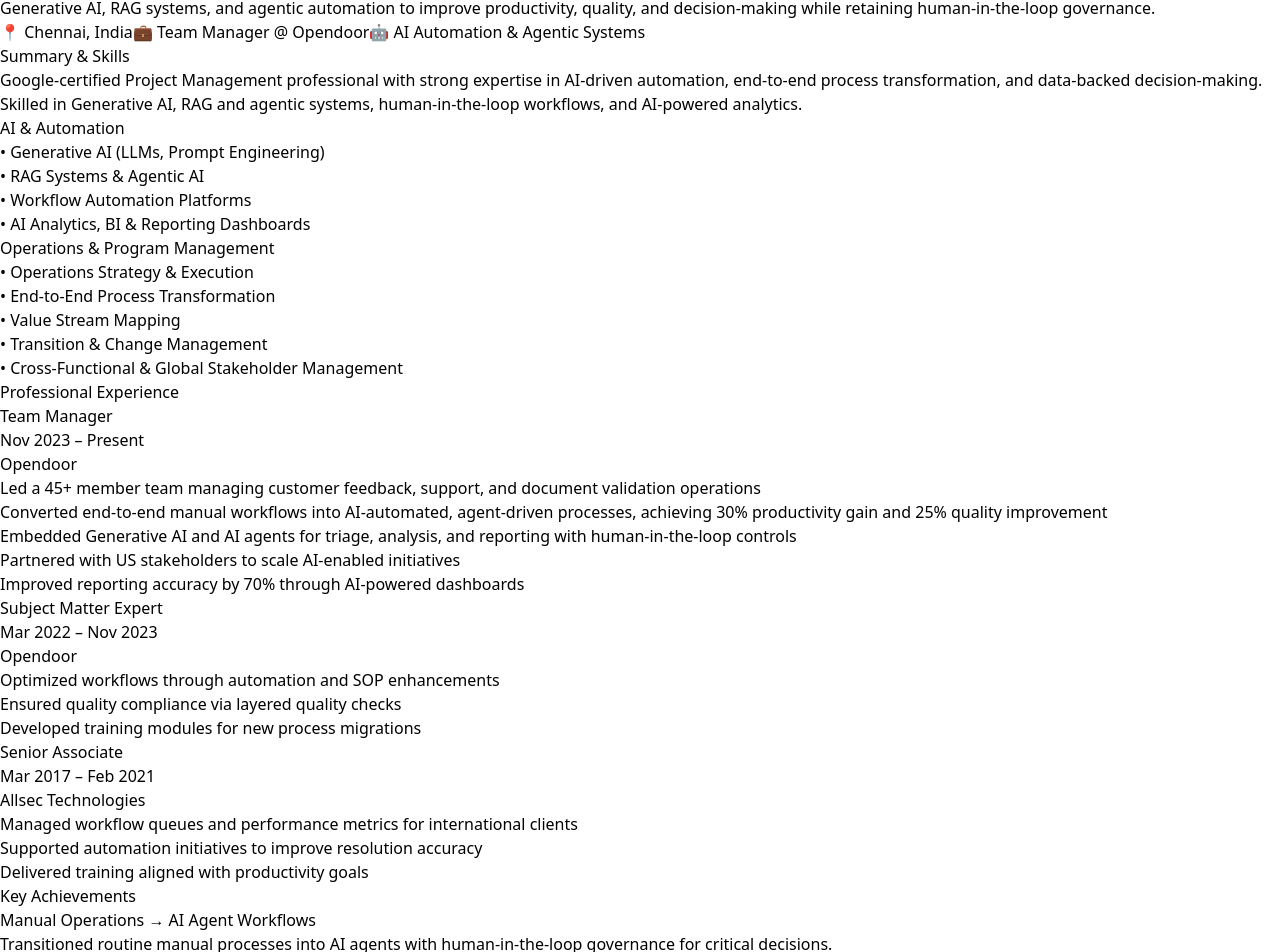
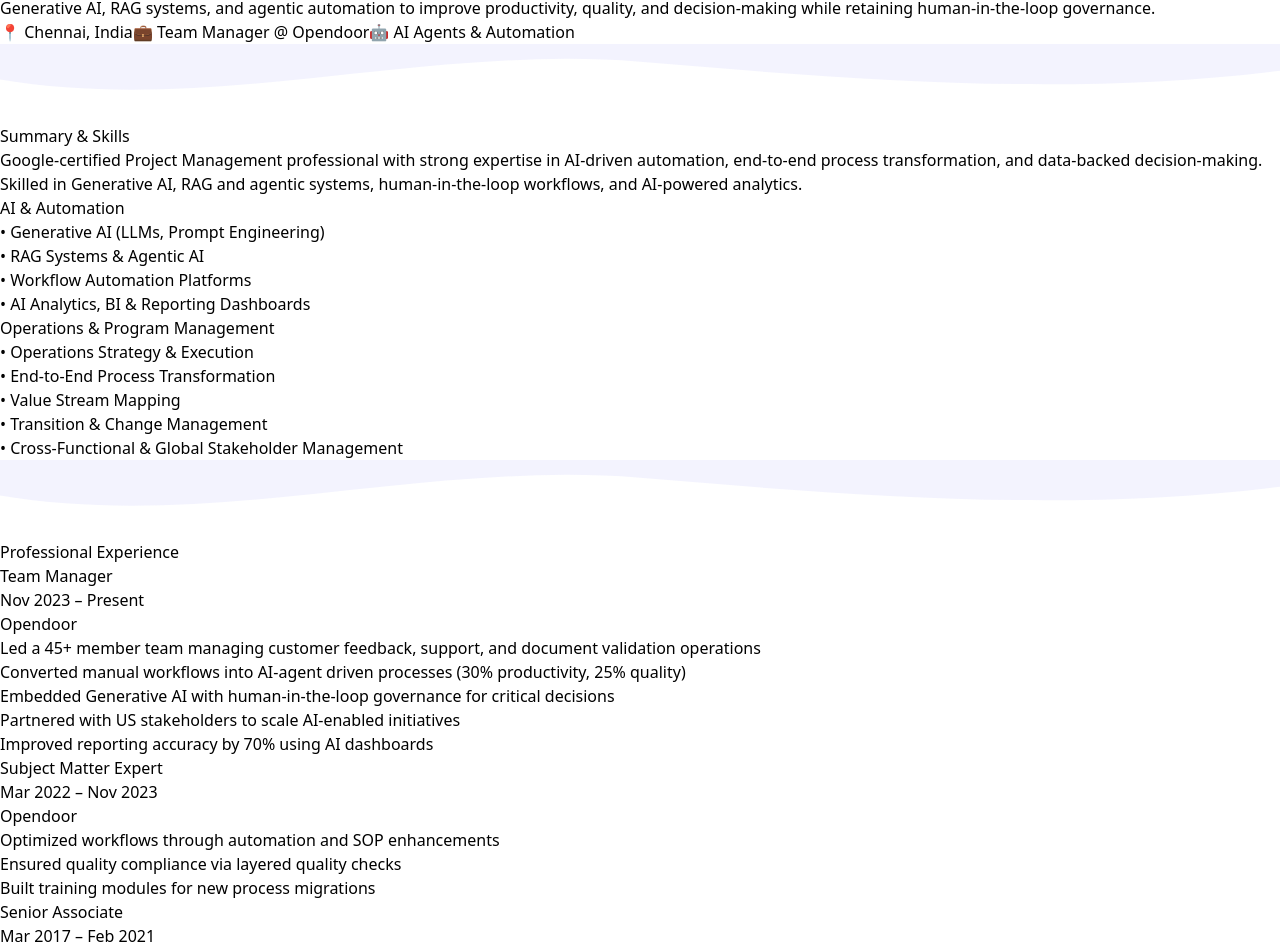
Before and after one commit to absreenath212436/Portfolio, a React (Vite) app: page / in a window 1280 px wide. Shown: the part 898-1850 px from the top of the page. Built offline with nearby package versions, Linux system fonts and the light colour scheme.

Commit message:
Update PortfolioWithAvatar.jsx

```diff
--- a/PortfolioWithAvatar.jsx
+++ b/PortfolioWithAvatar.jsx
@@ -1,10 +1,7 @@
 import React, { useState, useEffect, useRef } from "react";
 import { motion, useAnimation } from "framer-motion";
 
-export default function PortfolioWithAvatar() {
-  const [avatarSection, setAvatarSection] = useState("home");
-  const trackRef = useRef(null);
-  const controls = useAnimation();
+/* ---------------- CONFIG ---------------- */
 
 const sectionPositions = {
   home: 8,
@@ -14,47 +11,50 @@
   contact: 92,
 };
 
+/* ---------------- MAIN ---------------- */
+
+export default function PortfolioWithAvatar() {
+  const [avatarSection, setAvatarSection] = useState("home");
+  const trackRef = useRef(null);
+  const controls = useAnimation();
+
   useEffect(() => {
-    const target = sectionPositions[avatarSection] ?? 8;
     controls.start({
-      left: `${target}%`,
+      left: `${sectionPositions[avatarSection]}%`,
       transition: { type: "spring", stiffness: 70, damping: 22 },
     });
   }, [avatarSection, controls]);
 
-  function handleSectionClick(section) {
-    setAvatarSection(section);
-    const element = document.getElementById(section);
-    if (element) {
+  const scrollToSection = (id) => {
+    setAvatarSection(id);
+    const el = document.getElementById(id);
+    if (!el) return;
     const yOffset = -420;
-      const y =
-        element.getBoundingClientRect().top + window.pageYOffset + yOffset;
+    const y = el.getBoundingClientRect().top + window.pageYOffset + yOffset;
     window.scrollTo({ top: y, behavior: "smooth" });
-    }
-  }
+  };
 
-  const handleDragEnd = (event, info) => {
+  const onDragEnd = (_, info) => {
     if (!trackRef.current) return;
-    const trackWidth = trackRef.current.offsetWidth;
     const rect = trackRef.current.getBoundingClientRect();
-    const x = info.point.x - rect.left;
-    const dropPercent = (x / trackWidth) * 100;
+    const percent = ((info.point.x - rect.left) / rect.width) * 100;
 
     let closest = "home";
-    let minDiff = 999;
+    let min = Infinity;
     Object.keys(sectionPositions).forEach((k) => {
-      const diff = Math.abs(dropPercent - sectionPositions[k]);
-      if (diff < minDiff) {
-        minDiff = diff;
+      const diff = Math.abs(percent - sectionPositions[k]);
+      if (diff < min) {
+        min = diff;
         closest = k;
       }
     });
-    handleSectionClick(closest);
+    scrollToSection(closest);
   };
 
   return (
-    <div className="min-h-screen bg-gradient-to-br from-slate-50 via-white to-indigo-50 text-slate-900 font-sans">
-      {/* HEADER */}
+    <div className="min-h-screen font-sans bg-gradient-to-br from-slate-50 via-white to-indigo-50 text-slate-900 overflow-x-hidden">
+
+      {/* ---------- HEADER ---------- */}
       <header className="sticky top-0 z-50 bg-white/80 backdrop-blur border-b border-slate-200">
         <div className="max-w-7xl mx-auto px-6 py-3 flex justify-between items-center">
           <div className="flex items-center gap-3">
@@ -62,7 +62,7 @@
               SA
             </div>
             <div>
-              <div className="font-bold text-slate-800">Sreenath A B</div>
+              <div className="font-heading font-bold">Sreenath A B</div>
               <div className="text-[11px] uppercase tracking-wider text-slate-500">
                 AI-Driven Operations & Project Management
               </div>
@@ -73,7 +73,7 @@
             {Object.keys(sectionPositions).map((s) => (
               <button
                 key={s}
-                onClick={() => handleSectionClick(s)}
+                onClick={() => scrollToSection(s)}
                 className={`px-3 py-1.5 text-xs md:text-sm rounded-md transition ${
                   avatarSection === s
                     ? "bg-white text-indigo-600 shadow font-semibold"
@@ -87,7 +87,7 @@
         </div>
       </header>
 
-      {/* AVATAR TRACK */}
+      {/* ---------- AVATAR TRACK ---------- */}
       <div className="sticky top-[64px] z-40 bg-white/70 backdrop-blur border-b border-slate-200">
         <div className="max-w-7xl mx-auto px-6 py-6">
           <div
@@ -98,7 +98,7 @@
               {Object.keys(sectionPositions).map((sec) => (
                 <div
                   key={sec}
-                  onClick={() => handleSectionClick(sec)}
+                  onClick={() => scrollToSection(sec)}
                   style={{ left: `${sectionPositions[sec]}%` }}
                   className={`absolute -top-1.5 w-4 h-4 rounded-full border-4 -translate-x-1/2 cursor-pointer transition ${
                     avatarSection === sec
@@ -114,9 +114,9 @@
               animate={controls}
               drag="x"
               dragConstraints={trackRef}
+              dragMomentum={false}
               dragElastic={0.05}
-              dragMomentum={false}
-              onDragEnd={handleDragEnd}
+              onDragEnd={onDragEnd}
               style={{ x: "-50%" }}
             >
               {Object.keys(sectionPositions).map((sec) => (
@@ -127,7 +127,7 @@
                   loop
                   muted
                   playsInline
-                  className={`absolute inset-0 w-full h-full object-contain transition-opacity ${
+                  className={`absolute inset-0 w-full h-full object-contain transition-opacity duration-300 ${
                     avatarSection === sec ? "opacity-100" : "opacity-0"
                   }`}
                 />
@@ -137,52 +137,54 @@
         </div>
       </div>
 
-      {/* CONTENT */}
-      <main className="max-w-5xl mx-auto px-6 py-14 space-y-20">
+      {/* ---------- CONTENT ---------- */}
+      <main className="max-w-5xl mx-auto px-6 py-16 space-y-28">
+
         {/* HOME */}
-        <section id="home">
-          <h1 className="text-4xl md:text-5xl font-extrabold">
+        <Section id="home" bg="ai">
+          <h1 className="font-heading text-5xl md:text-6xl font-extrabold tracking-tight">
             AI-Driven <span className="text-indigo-600">Operations Leader</span>
           </h1>
           <p className="mt-6 text-lg text-slate-600 max-w-3xl">
-            AI-driven Operations and Project Management professional with
-            expertise in automation, intelligent workflows, and digital
-            transformation. Proven experience embedding Generative AI, RAG
-            systems, and agentic automation to improve productivity, quality, and
-            decision-making while retaining human-in-the-loop governance.
+            AI-driven Operations and Project Management professional with expertise in automation,
+            intelligent workflows, and digital transformation. Proven experience embedding
+            Generative AI, RAG systems, and agentic automation to improve productivity, quality,
+            and decision-making while retaining human-in-the-loop governance.
           </p>
 
           <div className="mt-8 flex flex-wrap gap-3">
             <Chip text="📍 Chennai, India" />
             <Chip text="💼 Team Manager @ Opendoor" />
-            <Chip text="🤖 AI Automation & Agentic Systems" />
+            <Chip text="🤖 AI Agents & Automation" />
           </div>
-        </section>
+        </Section>
+
+        <Divider />
 
         {/* ABOUT */}
-        <section id="about">
-          <SectionCard title="Summary & Skills">
+        <Section id="about" bg="grid" title="Summary & Skills">
           <p className="text-slate-600 max-w-4xl">
-              Google-certified Project Management professional with strong
-              expertise in AI-driven automation, end-to-end process
-              transformation, and data-backed decision-making. Skilled in
-              Generative AI, RAG and agentic systems, human-in-the-loop workflows,
+            Google-certified Project Management professional with strong expertise in AI-driven
+            automation, end-to-end process transformation, and data-backed decision-making.
+            Skilled in Generative AI, RAG and agentic systems, human-in-the-loop workflows,
             and AI-powered analytics.
           </p>
 
-            <div className="grid md:grid-cols-2 gap-6 mt-8">
+          <div className="grid md:grid-cols-2 gap-6 mt-10">
             <SkillBlock
               title="AI & Automation"
+              color="indigo"
               items={[
                 "Generative AI (LLMs, Prompt Engineering)",
                 "RAG Systems & Agentic AI",
                 "Workflow Automation Platforms",
                 "AI Analytics, BI & Reporting Dashboards",
               ]}
-                color="indigo"
             />
+
             <SkillBlock
               title="Operations & Program Management"
+              color="emerald"
               items={[
                 "Operations Strategy & Execution",
                 "End-to-End Process Transformation",
@@ -190,25 +192,24 @@
                 "Transition & Change Management",
                 "Cross-Functional & Global Stakeholder Management",
               ]}
-                color="emerald"
             />
           </div>
-          </SectionCard>
-        </section>
+        </Section>
+
+        <Divider />
 
         {/* EXPERIENCE */}
-        <section id="experience">
-          <SectionCard title="Professional Experience">
+        <Section id="experience" bg="flow" title="Professional Experience">
           <ExperienceItem
             role="Team Manager"
             company="Opendoor"
             period="Nov 2023 – Present"
             bullets={[
               "Led a 45+ member team managing customer feedback, support, and document validation operations",
-                "Converted end-to-end manual workflows into AI-automated, agent-driven processes, achieving 30% productivity gain and 25% quality improvement",
-                "Embedded Generative AI and AI agents for triage, analysis, and reporting with human-in-the-loop controls",
+              "Converted manual workflows into AI-agent driven processes (30% productivity, 25% quality)",
+              "Embedded Generative AI with human-in-the-loop governance for critical decisions",
               "Partnered with US stakeholders to scale AI-enabled initiatives",
-                "Improved reporting accuracy by 70% through AI-powered dashboards",
+              "Improved reporting accuracy by 70% using AI dashboards",
             ]}
           />
 
@@ -219,7 +220,7 @@
             bullets={[
               "Optimized workflows through automation and SOP enhancements",
               "Ensured quality compliance via layered quality checks",
-                "Developed training modules for new process migrations",
+              "Built training modules for new process migrations",
             ]}
           />
 
@@ -230,32 +231,32 @@
             bullets={[
               "Managed workflow queues and performance metrics for international clients",
               "Supported automation initiatives to improve resolution accuracy",
-                "Delivered training aligned with productivity goals",
+              "Delivered productivity-focused training",
             ]}
           />
-          </SectionCard>
-        </section>
+        </Section>
+
+        <Divider />
 
         {/* PROJECTS */}
-        <section id="projects">
-          <SectionCard title="Key Achievements">
+        <Section id="projects" bg="spotlight" title="Key Achievements">
           <div className="grid md:grid-cols-2 gap-6">
             <AchievementCard
-                title="Manual Operations → AI Agent Workflows"
-                desc="Transitioned routine manual processes into AI agents with human-in-the-loop governance for critical decisions."
+              title="Manual Operations → AI Agents"
+              desc="Transitioned routine manual processes into AI agents with human-in-the-loop governance."
             />
             <AchievementCard
               title="Process Optimization & Capacity Modeling"
               desc="Improved team efficiency and engagement by 80% using data-backed capacity planning."
             />
           </div>
-          </SectionCard>
-        </section>
+        </Section>
+
+        <Divider />
 
         {/* CONTACT */}
-        <section id="contact">
-          <SectionCard title="Contact">
-            <div className="flex flex-col md:flex-row gap-8 justify-between">
+        <Section id="contact" title="Contact">
+          <div className="flex flex-col md:flex-row gap-10 justify-between">
             <div className="space-y-2">
               <p>📞 +91 9940296659</p>
               <a
@@ -273,19 +274,62 @@
                 linkedin.com/in/sreenath-ab
               </a>
             </div>
+
             <div className="p-6 bg-slate-100 rounded-xl text-center">
               <div className="text-xs text-slate-500">Location</div>
               <div className="font-bold">Chennai, India</div>
             </div>
           </div>
-          </SectionCard>
-        </section>
+        </Section>
       </main>
     </div>
   );
 }
 
-/* ---------- UI COMPONENTS ---------- */
+/* ---------------- COMPONENTS ---------------- */
+
+const Section = ({ id, title, children, bg }) => (
+  <section id={id} className="relative">
+    <SectionBackground variant={bg} />
+    <motion.div
+      initial={{ opacity: 0, y: 40 }}
+      whileInView={{ opacity: 1, y: 0 }}
+      viewport={{ once: true, margin: "-120px" }}
+      transition={{ duration: 0.6 }}
+      className="space-y-8"
+    >
+      {title && (
+        <h2 className="font-heading text-3xl font-bold">{title}</h2>
+      )}
+      {children}
+    </motion.div>
+  </section>
+);
+
+const SectionBackground = ({ variant }) => {
+  const styles = {
+    ai: "bg-[radial-gradient(circle_at_top,rgba(99,102,241,0.18),transparent_60%)]",
+    grid:
+      "bg-[linear-gradient(to_right,rgba(0,0,0,0.03)_1px,transparent_1px),linear-gradient(to_bottom,rgba(0,0,0,0.03)_1px,transparent_1px)] bg-[size:40px_40px]",
+    flow: "bg-[radial-gradient(circle_at_left,rgba(16,185,129,0.15),transparent_55%)]",
+    spotlight:
+      "bg-[radial-gradient(circle_at_center,rgba(99,102,241,0.14),transparent_50%)]",
+  };
+  return (
+    <div className={`absolute inset-0 -z-10 ${styles[variant] || ""}`} />
+  );
+};
+
+const Divider = () => (
+  <div className="my-20">
+    <svg viewBox="0 0 1440 90" className="w-full">
+      <path
+        fill="rgba(99,102,241,0.08)"
+        d="M0,40 C240,80 480,0 720,20 960,40 1200,60 1440,30 L1440,0 L0,0 Z"
+      />
+    </svg>
+  </div>
+);
 
 const Chip = ({ text }) => (
   <span className="px-4 py-2 bg-white border border-slate-200 rounded-full text-sm shadow-sm">
@@ -293,29 +337,45 @@
   </span>
 );
 
-const SectionCard = ({ title, children }) => (
-  <div className="bg-white rounded-2xl shadow border border-slate-200 p-8">
-    <h2 className="text-2xl font-bold mb-6">{title}</h2>
-    {children}
-  </div>
-);
-
 const SkillBlock = ({ title, items, color }) => (
-  <div
-    className={`rounded-xl p-5 border bg-${color}-50 border-${color}-100`}
+  <motion.div
+    initial="hidden"
+    whileInView="show"
+    viewport={{ once: true }}
+    variants={{
+      hidden: {},
+      show: { transition: { staggerChildren: 0.08 } },
+    }}
+    className={`rounded-xl p-6 border bg-${color}-50 border-${color}-100`}
   >
-    <h4 className={`font-bold text-${color}-700 mb-3`}>{title}</h4>
-    <ul className="space-y-1 text-sm">
+    <h4 className={`font-heading font-semibold text-${color}-700 mb-4`}>
+      {title}
+    </h4>
+    <ul className="space-y-2 text-sm">
       {items.map((i) => (
-        <li key={i}>• {i}</li>
+        <motion.li
+          key={i}
+          variants={{
+            hidden: { opacity: 0, x: -10 },
+            show: { opacity: 1, x: 0 },
+          }}
+        >
+          • {i}
+        </motion.li>
       ))}
     </ul>
-  </div>
+  </motion.div>
 );
 
 const ExperienceItem = ({ role, company, period, bullets }) => (
-  <div className="border-l-4 border-indigo-200 pl-5 py-3 mb-6">
-    <div className="flex justify-between items-center">
+  <motion.div
+    initial={{ opacity: 0, x: -20 }}
+    whileInView={{ opacity: 1, x: 0 }}
+    viewport={{ once: true }}
+    transition={{ duration: 0.4 }}
+    className="border-l-4 border-indigo-200 pl-6 py-4"
+  >
+    <div className="flex justify-between">
       <h3 className="font-bold text-lg">{role}</h3>
       <span className="text-xs text-slate-400 font-mono">{period}</span>
     </div>
@@ -325,12 +385,15 @@
         <li key={b}>{b}</li>
       ))}
     </ul>
-  </div>
+  </motion.div>
 );
 
 const AchievementCard = ({ title, desc }) => (
-  <div className="p-6 border border-slate-200 rounded-xl hover:border-indigo-300 transition">
+  <motion.div
+    whileHover={{ y: -4 }}
+    className="p-6 border border-slate-200 rounded-xl hover:border-indigo-300 transition"
+  >
     <h4 className="font-bold mb-2">{title}</h4>
     <p className="text-sm text-slate-600">{desc}</p>
-  </div>
+  </motion.div>
 );
```
Lines whose indentation alone changed are shown as unchanged.
